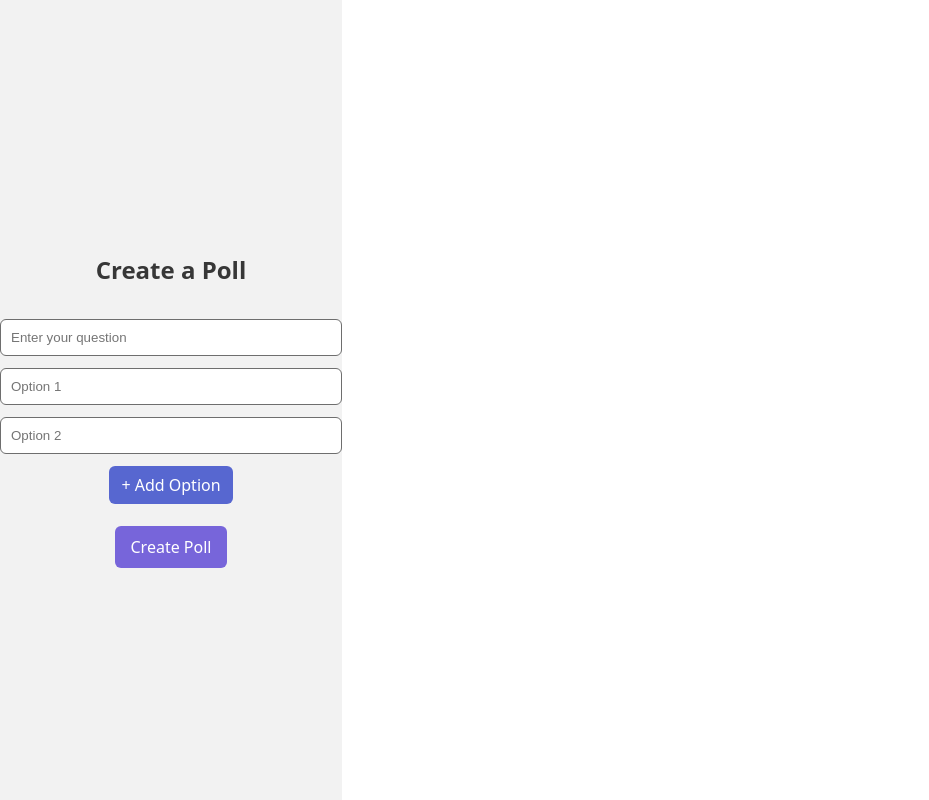
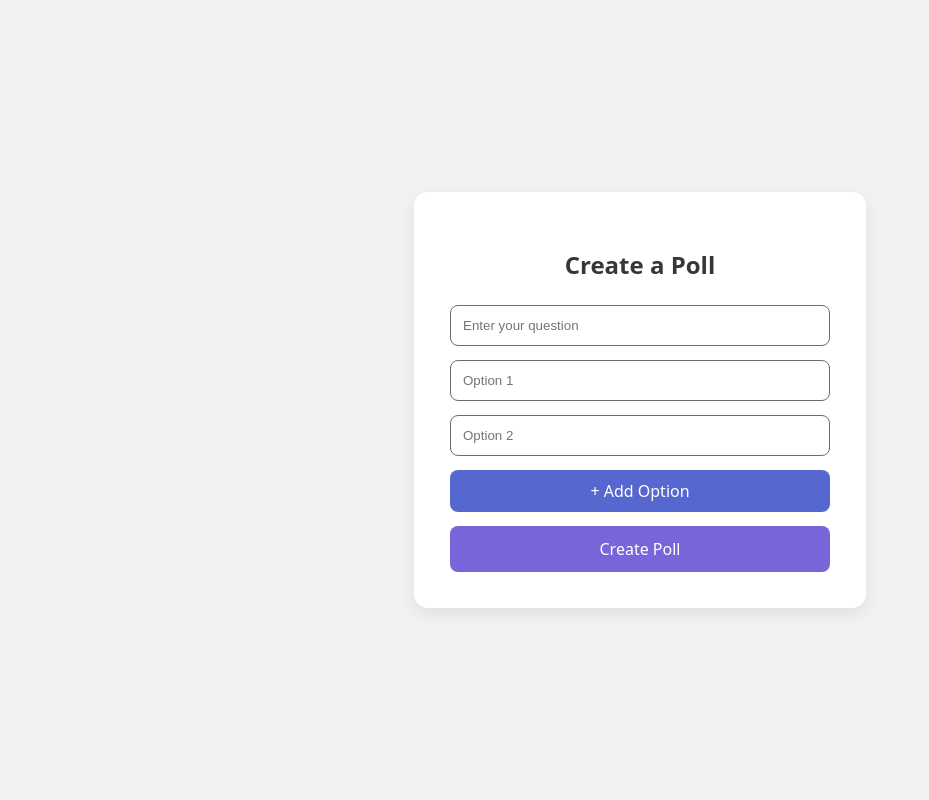
Before and after one commit to RealCifer/Polling-App, a React app in the folder frontend/: page /admin/create in a window 1280 px wide. Shown: the whole page, without its empty margins (0-929 px from the left). Built offline with nearby package versions, Linux system fonts and the light colour scheme; the HTML template or start-up script is replaced by a standard one.

Commit message:
Fix Create Poll page alignment and component structure

```diff
--- a/frontend/src/main.tsx
+++ b/frontend/src/main.tsx
@@ -3,6 +3,7 @@ import { createRoot } from 'react-dom/client'
 import './index.css'
 import App from './App.tsx'
 import "./styles/join.css";
+import "./styles/createPoll.css";
 
 
 createRoot(document.getElementById('root')!).render(
--- a/frontend/src/pages/admin/CreatePoll.tsx
+++ b/frontend/src/pages/admin/CreatePoll.tsx
@@ -15,11 +15,12 @@ const CreatePoll = () => {
   };
 
   return (
-    <div style={styles.container}>
-      <h2 style={styles.heading}>Create a Poll</h2>
+    <div className="create-poll-container">
+      <div className="create-poll-card">
+        <h2 className="create-poll-title">Create a Poll</h2>
 
         <input
-        style={styles.input}
+          className="create-poll-input"
           placeholder="Enter your question"
           value={question}
           onChange={(e) => setQuestion(e.target.value)}
@@ -28,59 +29,23 @@ const CreatePoll = () => {
         {options.map((opt, index) => (
           <input
             key={index}
-          style={styles.input}
+            className="create-poll-input"
             placeholder={`Option ${index + 1}`}
             value={opt}
             onChange={(e) => handleOptionChange(index, e.target.value)}
           />
         ))}
 
-      <button style={styles.addBtn} onClick={addOption}>
+        <button className="create-poll-add" onClick={addOption}>
           + Add Option
         </button>
 
-      <button style={styles.createBtn}>Create Poll</button>
+        <button className="create-poll-submit">
+          Create Poll
+        </button>
+      </div>
     </div>
   );
 };
 
-const styles = {
-  container: {
-    minHeight: "100vh",
-    backgroundColor: "#F2F2F2",
-    display: "flex",
-    flexDirection: "column" as const,
-    alignItems: "center",
-    justifyContent: "center",
-    gap: "12px",
-  },
-  heading: {
-    color: "#373737",
-  },
-  input: {
-    width: "320px",
-    padding: "10px",
-    borderRadius: "6px",
-    border: "1px solid #6E6E6E",
-  },
-  addBtn: {
-    backgroundColor: "#5767D0",
-    color: "white",
-    padding: "8px 12px",
-    border: "none",
-    borderRadius: "6px",
-    cursor: "pointer",
-  },
-  createBtn: {
-    backgroundColor: "#7765DA",
-    color: "white",
-    padding: "10px 16px",
-    border: "none",
-    borderRadius: "6px",
-    cursor: "pointer",
-    marginTop: "10px",
-  },
-};
-
-
 export default CreatePoll;
--- /dev/null
+++ b/frontend/src/styles/createPoll.css
@@ -0,0 +1,49 @@
+.create-poll-container {
+  min-height: 100vh;
+  width: 100vw;
+  background: #f2f2f2;
+  display: flex;
+  align-items: center;
+  justify-content: center;
+}
+
+.create-poll-card {
+  background: white;
+  width: 380px;
+  padding: 36px;
+  border-radius: 14px;
+  box-shadow: 0 6px 18px rgba(0, 0, 0, 0.08);
+  display: flex;
+  flex-direction: column;
+  gap: 14px;
+}
+
+.create-poll-title {
+  color: #373737;
+  text-align: center;
+  margin-bottom: 8px;
+}
+
+.create-poll-input {
+  padding: 12px;
+  border-radius: 8px;
+  border: 1px solid #6e6e6e;
+}
+
+.create-poll-add {
+  background: #5767d0;
+  color: white;
+  border: none;
+  border-radius: 8px;
+  padding: 10px;
+  cursor: pointer;
+}
+
+.create-poll-submit {
+  background: #7765da;
+  color: white;
+  border: none;
+  border-radius: 8px;
+  padding: 12px;
+  cursor: pointer;
+}
```
Lines whose indentation alone changed are shown as unchanged.
